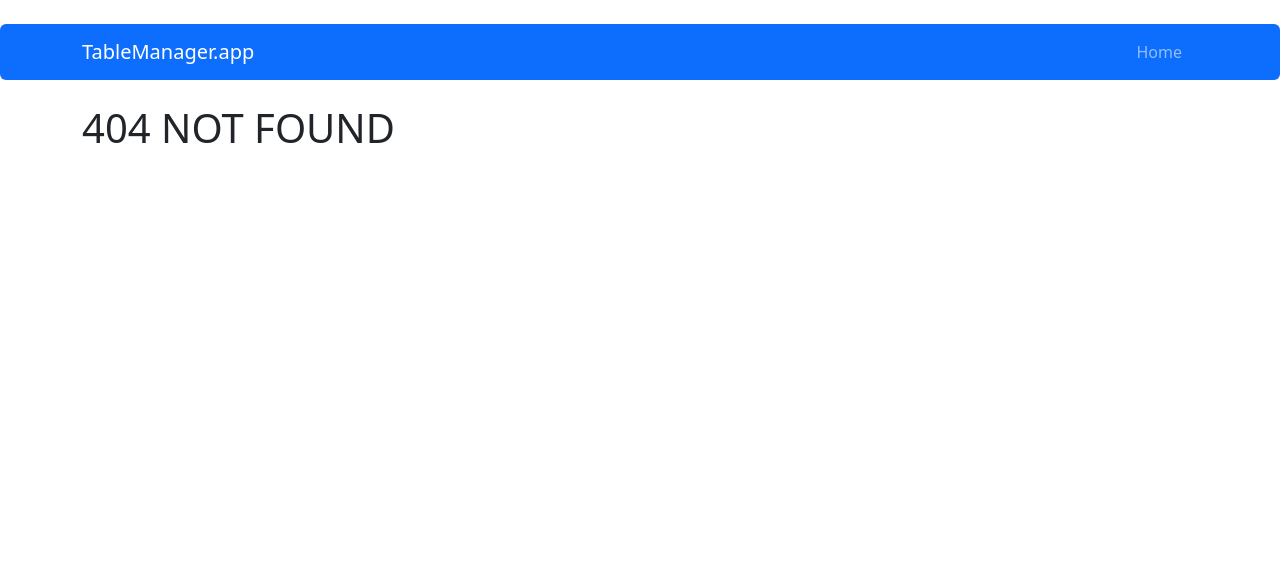
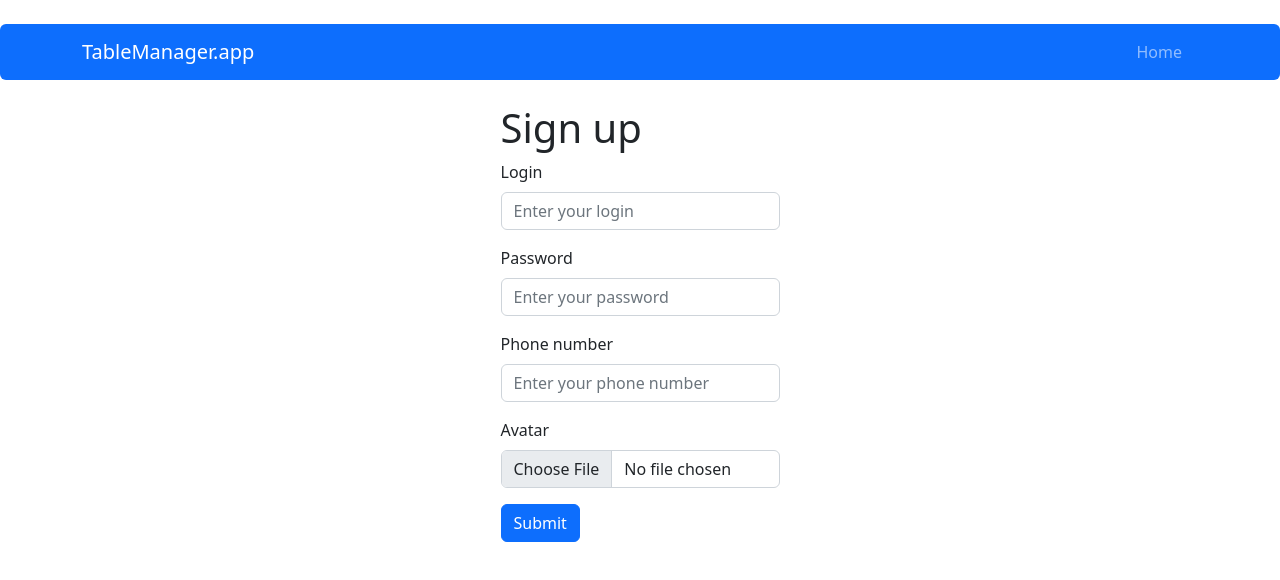
Before and after one commit to lapivoinerouge/ad-app, a React (Create React App) app in the folder client/: page /register in a window 1280 px wide. Before the commit this address had no page. Shown: the top 580 px of the page. Built offline with nearby package versions, Linux system fonts and the light colour scheme.

Commit message:
Add register page

```diff
--- a/client/src/App.js
+++ b/client/src/App.js
@@ -3,7 +3,10 @@ import { Routes, Route } from 'react-router-dom';
 import ErrorPage from './components/pages/ErrorPage/ErrorPage';
 import Home from './components/pages/Home/Home';
 import Header from './components/views/Header/Header';
-import SearchResults from './components/pages/SearchResults/SearchResults';
+import SearchResults from './components/pages/Search/Search';
+import Register from './components/pages/Register/Register';
+import Login from './components/pages/Login/Login';
+import Logout from './components/pages/Logout/Logout';
 
 const App = () => {
   return (
@@ -12,6 +15,9 @@ const App = () => {
       <Container>
         <Routes>
           <Route path="/" element={<Home />} />
+          <Route path="/login" element={<Login />} />
+          <Route path="/register" element={<Register />} />
+          <Route path="/logout" element={<Logout />} />
           <Route path="/search/:searchPhrase" element={<SearchResults />} />
           <Route path='*' element={<ErrorPage />} />
         </Routes>
--- /dev/null
+++ b/client/src/components/pages/Register/Register.js
@@ -0,0 +1,100 @@
+import { Form, Button, Alert, Spinner } from "react-bootstrap";
+import { useNavigate } from "react-router-dom";
+import PageTitle from "../../common/PageTitle/PageTitle";
+import { useState } from "react";
+import { AUTH_URL } from "../../../config";
+
+const Register = () => {
+  const [login, setLogin] = useState('');
+  const [password, setPassword] = useState('');
+  const [phone, setPhone] = useState('');
+  const [avatar, setAvatar] = useState(null);
+  const [status, setStatus] = useState(null); // loading, sucess, serverError, clientError, loginError
+
+  // const navigate = useNavigate();
+
+  const handleSubmit = e => {
+    e.preventDefault();
+
+    const formData = new FormData();
+    formData.append('username', login);
+    formData.append('password', password);
+    formData.append('phoneNumber', phone);
+    formData.append('avatar', avatar);
+
+    const options = {
+      method: 'POST',
+      body: formData
+    }
+
+    setStatus('loading');
+    fetch(`${AUTH_URL}/register`, options)
+      .then(res => {
+        if (res.status === 201) {
+          setStatus('success');
+        } else if (res.status === 400) {
+          setStatus('clientError');
+        } else if(res.status === 409) {
+          setStatus('loginError');
+        } else {
+          setStatus('serverError');
+        }
+      })
+
+    // navigate(`/`);
+  }
+
+  return (
+    <Form className='col-12 col-sm-3 mx-auto' onSubmit={handleSubmit}>
+      <PageTitle>Sign up</PageTitle>
+
+      {status === 'success' && <Alert variant='success'>
+        <Alert.Heading>Sucess</Alert.Heading>
+        <p>You have been successfully registered</p>
+      </Alert>}
+
+      {status === 'serverError' && <Alert variant='danger'>
+        <Alert.Heading>Something went wrong...</Alert.Heading>
+        <p>Unexpected error, try again.</p>
+      </Alert>}
+
+      {status === 'clientError' && <Alert variant='danger'>
+        <Alert.Heading>No enough data</Alert.Heading>
+        <p>Fill all the fields and try again.</p>
+      </Alert>}
+
+      {status === 'loginError' && <Alert variant='warning'>
+        <Alert.Heading>Login already in use</Alert.Heading>
+        <p>You have to choose another login.</p>
+      </Alert>}
+
+      {status === 'loading' && <Spinner animation='border' role='status'>
+        <span className='visually-hidden'>Loading...</span>
+      </Spinner>}
+
+      <Form.Group className='mb-3' controlId='formLogin'>
+        <Form.Label>Login</Form.Label>
+        <Form.Control value={login} onChange={e => setLogin(e.target.value)} type='text' placeholder='Enter your login' />
+      </Form.Group>
+
+      <Form.Group className='mb-3' controlId='formPassword'>
+        <Form.Label>Password</Form.Label>
+        <Form.Control value={password} onChange={e => setPassword(e.target.value)} type='password' placeholder='Enter your password' />
+      </Form.Group>
+
+      <Form.Group className='mb-3' controlId='formPhone'>
+        <Form.Label>Phone number</Form.Label>
+        <Form.Control value={phone} onChange={e => setPhone(e.target.value)} type='text' placeholder='Enter your phone number' />
+      </Form.Group>
+
+      <Form.Group className='mb-3' controlId='formFile'>
+        <Form.Label>Avatar</Form.Label>
+        <Form.Control type='file' onChange={e => setAvatar(e.target.files[0])} placeholder='Upload your avatar' />
+      </Form.Group>
+
+      <Button variant="primary" type='submit'>Submit</Button>
+    </Form>
+  );
+};
+
+  export default Register;
--- a/client/src/components/pages/SearchResults/SearchResults.js
+++ b/client/src/components/pages/Search/Search.js
@@ -2,7 +2,7 @@ import PageTitle from "../../common/PageTitle/PageTitle";
 import SearchedAds from "../../features/SearchedAds/SearchedAds";
 import { useParams } from 'react-router';
 
-const SearchResults = () => {
+const Search = () => {
   const { searchPhrase } = useParams();
 
   return (
@@ -13,4 +13,4 @@ const SearchResults = () => {
   );
 };
 
-export default SearchResults;
+export default Search;
--- a/client/src/config.js
+++ b/client/src/config.js
@@ -4,3 +4,4 @@ export const SERVER_URL = isProduction ? '' : 'http://localhost:8000'
 
 export const IMAGES_URL = `${SERVER_URL}/uploads/`
 export const API_URL = `${SERVER_URL}/api/`
+export const AUTH_URL = `${SERVER_URL}/auth`
```
Also changed, not shown: 2 other files (tests, documents, lock files or other folders).
